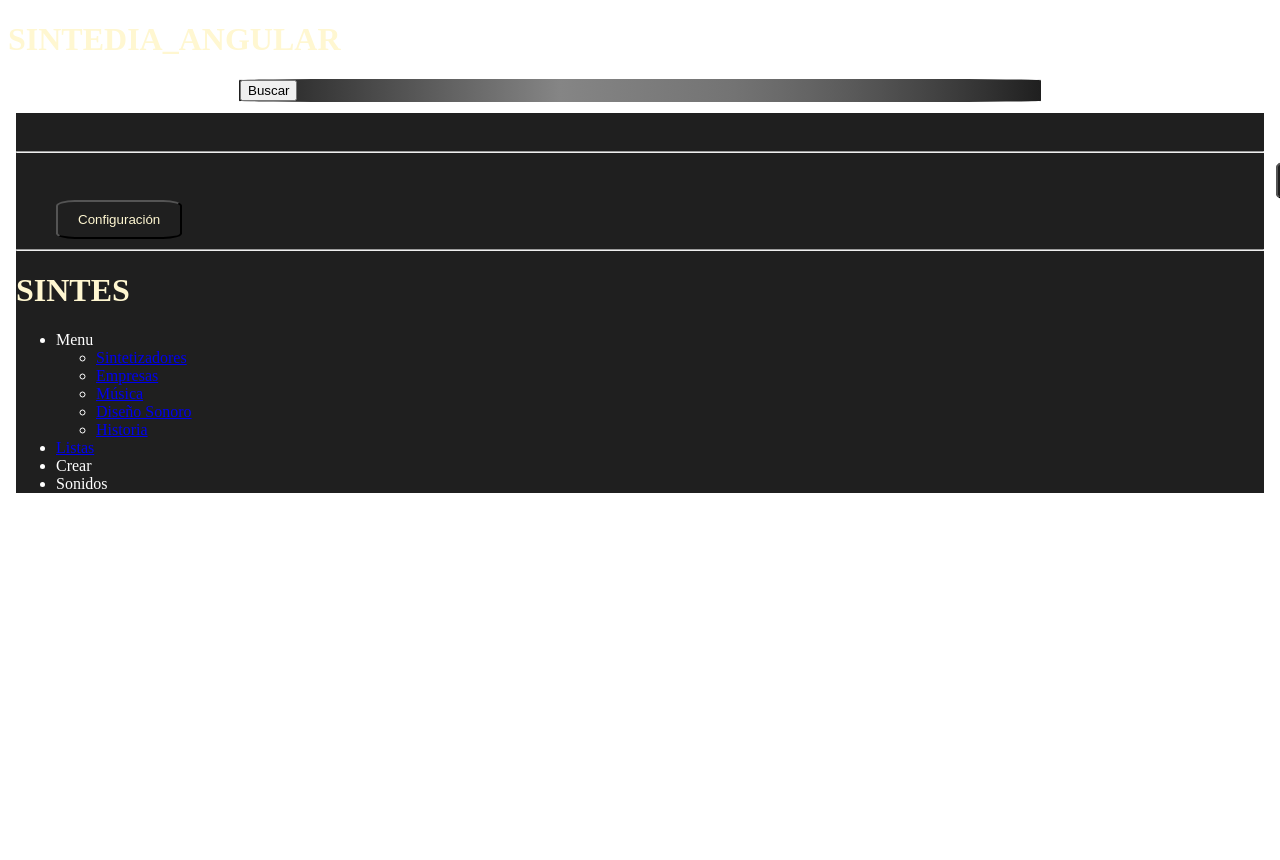
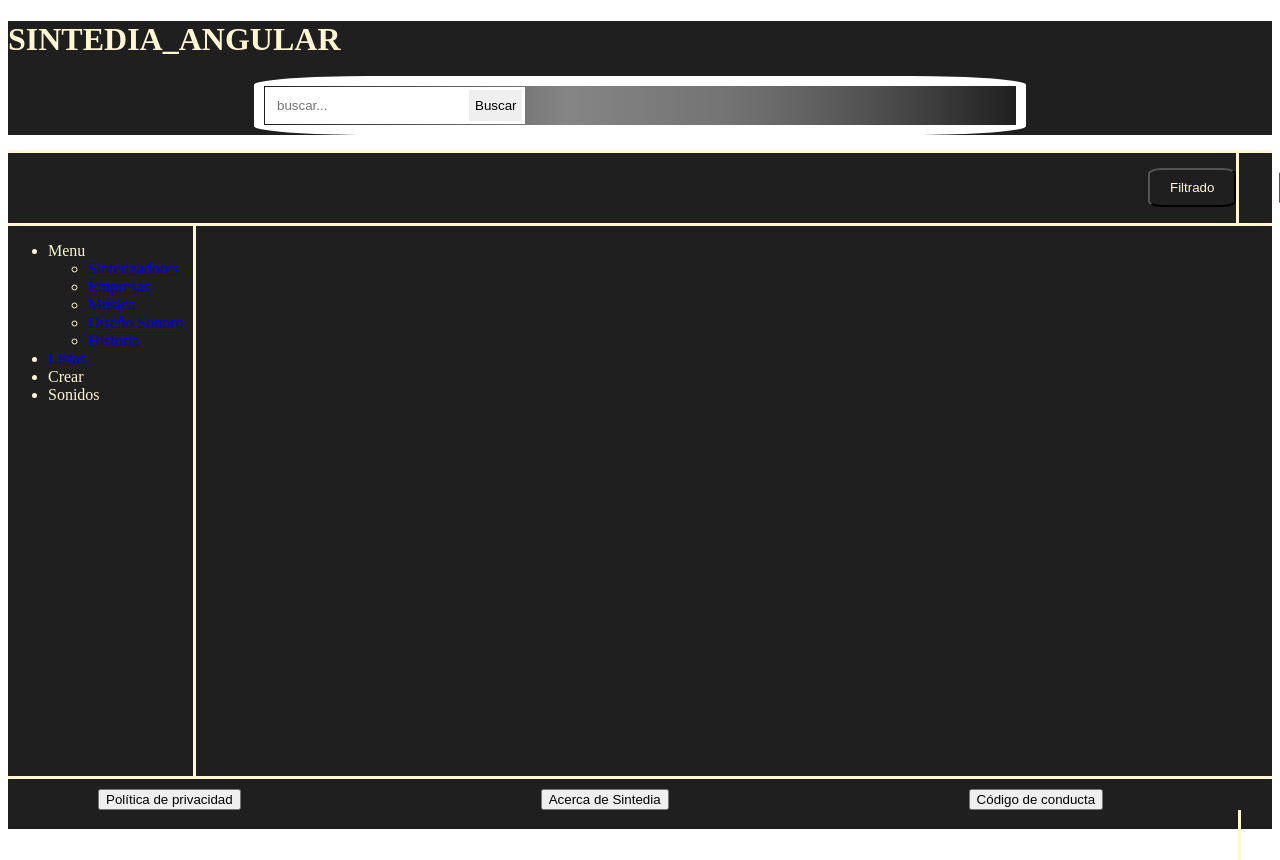
Before and after one commit to DavidBona13/M13_PROJECTE2, an Angular app in the folder SINTEDIA_ANGULAR/: page / in a window 1280 px wide. Shown: the top 860 px of the page. Before the commit the page ends 800 px from the top, so only its background shows below. Built offline with nearby package versions, Linux system fonts and the light colour scheme.

Commit message:
dimecres

```diff
--- a/SINTEDIA_ANGULAR/src/app/app.component.css
+++ b/SINTEDIA_ANGULAR/src/app/app.component.css
@@ -1,13 +1,66 @@
+
+.headerDalt {
+    color: #FFF7D1;
+    background-color: #1F1F1F;
+}
+
+.bodyWeb {
+    margin: 0;
+    padding: 0;
+    color: #FFF7D1;
+    background-color: #1F1F1F;
+}
+
 h1 {
     color: #FFF7D1;
 }
-.destacar {
-    color: #ff3355;
+
+.divBuscar{
+    background: linear-gradient(to right, #1F1F1F, #858585, 80%, #1F1F1F);
+    border: 10px, solid #ffffff;
+    border-radius: 15%;
+    width: 750px;
+    max-width: 800px; /* Establece el ancho máximo del div */
+    margin-top: 150px;
+    margin: 0 auto; /* Centra el div horizontalmente */
+    padding: 1px;
+    display: flex;
 }
 
-body {
-    color: #ffffff;
+.filtBusc {
+    border-top: 3px solid #FFF7D1;
+    border-bottom: 3px solid #FFF7D1;
+    height: 70px;
+    color: #FFF7D1;
     background-color: #1F1F1F;
+    display: flex;
+    margin-top: 15px;
+}
+
+.filBusc2 {
+    width: 130px;
+    height: 70px;
+    margin-top: 15px;
+    margin-right: 0px;
+    margin-left: 40px;
+}
+
+.barra1 {
+    border-right:3px solid #FFF7D1;
+    width: 150px;
+    height: 70px;
+    margin-left: 1140px;
+}
+
+#filtrado {
+    color: #FFF7D1;
+    background-color: #1F1F1F;
+    padding-block:  10px;
+    padding-left: 20px;
+    padding-right: 20px;
+    border-radius: 15%;
+    margin-top: 15px;
+    margin-left: 0px
 }
 
 #h1 {
@@ -37,37 +90,26 @@ body {
     border: 3px solid #FFF7D1;
 }
 
-#columna {
-    border: 3px solid #FFF7D1;
+#buscador {
+    border: 10px, solid #ffffff;
 }
 
-#buscador {
-    background: linear-gradient(to right, #1F1F1F, #858585, 80%, #1F1F1F);
+#buscar {
     border: 3px, solid #ffffff;
-    border-radius: 15%;
-    max-width: 800px; /* Establece el ancho máximo del div */
-    margin-top: 100px;
-    margin: 0 auto; /* Centra el div horizontalmente */
-    padding: 1px;
 }
 
 #dos{
     margin-top: 20px;
     padding-right: 40%;
 }
-
-#barra1 {
-    margin-top: 20px;
-}
-
+/*
 #barra2 {
     margin-top: 10px;
-}
+}*/
 
-#filtrado {
+#configuracion {
     color: #FFF7D1;
     background-color: #1F1F1F;
-    margin-left: 1260px;
     padding-block:  10px;
     padding-left: 20px;
     padding-right: 20px;
@@ -91,20 +133,20 @@ body {
     margin-top: 0px;
 }
 
-#configuracion {
-    color: #FFF7D1;
-    background-color: #1F1F1F;
-    padding-block:  10px;
-    padding-left: 20px;
-    padding-right: 20px;
-    border-radius: 15%;
-    margin-left: 40px;
-}
-
 .barra_columna {
     margin-top: 350px;
     border: 3px, solid #FFF7D1;
 
+}
+
+.menuLateral {
+    background-color: #1F1F1F;
+    color: #FFF7D1;
+    border-right: 3px solid #FFF7D1;
+    width: 185px;
+    height: 550px;
+    margin-top: 0px;
+    display: flex;
 }
 /*
 .bruno-ace-regular {
@@ -137,3 +179,42 @@ body {
 .submenu {
     display: none;
 }*/
+
+.footer {
+    margin-top: 0px;
+    height: 50px;
+    background-color: #1F1F1F;
+    color: #FFF7D1;
+    display:flexbox;
+    border-top:3px solid #FFF7D1;
+    /*border:1px solid #FFF7D1;*/
+}
+
+.btnPri{
+    margin-top: 10px;
+    margin-left: 90px;
+
+}
+
+.btnAce {
+    margin-top: 10px;
+    margin-left: 300px;
+}
+
+.btnCod{
+    margin-top: 10px;
+    margin-left:  300px;
+}
+
+.logoFotter{
+    border-left: 3px solid #FFF7D1;
+    width: 100px;
+    height: 50px;
+    margin-left: 1230px;
+}
+
+.lofoFot {
+    width: 100px;
+    height: 40px;
+    margin-left: 1230px;
+}
--- a/SINTEDIA_ANGULAR/src/app/app.component.html
+++ b/SINTEDIA_ANGULAR/src/app/app.component.html
@@ -1,33 +1,33 @@
 <!DOCTYPE html>
-<header>@if(title){
+<header class="headerDalt">@if(title){
     <h1>{{title}}</h1>
     <div id="h1">
         <button id="boton1" class="bruno-ace-regular">Registrarse</button>
         <button id="boton2" class="bruno-ace-regular">Iniciar Sesión</button>
     </div>
-    <div id="buscador">
-        <button>Buscar</button>
+    <div class = divBuscar>
+        <input type="text" id="buscador" name="buscar" placeholder="buscar...">
+        <button id="buscar">Buscar</button>
     </div>
 }</header>
-<body>
-    <div>
-        <br id="barra_columna">
-        <caption id="taula"></caption>
+<body class="bodyWeb">
 
-    </div>
-    <div>
-        <hr id = "barra1">
-        <button id="filtrado">Filtrado</button>
+    <div class="filtBusc">
+        <!--<hr id = "barra1"> -->
+        <div class="barra1">
+            <button id="filtrado">Filtrado</button>
+        </div>
         <!--<div id = "vert">
             <button id="filtrado">Filtrado</button>
         </div>-->
         <!--<hr id = "barra_vertical">-->
-        <button id="configuracion">Configuración</button>
-        <hr id ="barra2">
+        <div class="filBusc2">
+            <button id="configuracion">Configuración</button>
+        </div>
+        <!--<hr id ="barra2"> -->
     </div>
-    <h1>SINTES</h1>
-    <div class="columna">
-        <ul id="menu">
+    <div class="menuLateral">
+        <ul>
             <li class="menu-item" (click)="toggleSubmenu($event)">Menu
                 <ul class="submenu" ngIf="submenuOpen">
                     <li><a href="#">Sintetizadores</a></li>
@@ -45,6 +45,25 @@
     <!--<script src="app.component.ts"></script> -->
 </body>
 <!--<div [ngClass]="condition ? 'green' : 'red'">Hola</div>-->
+<footer>
+    <div class="footer">
+        <!-- <div class="privacitat">
+            <button type="button" class = "btn">Política de privacidad</button>
+        </div>
+        <div class="sintedia">
+            <button type="button2" class = "btn">Acerca de Sintedia</button>
+        </div>
+        <div class="conducta">
+            <button type="button3" class = "btn">Código de conducta</button>
+        </div> -->
+        <button type="button" class = "btnPri">Política de privacidad</button>
+        <button type="button" class = "btnAce">Acerca de Sintedia</button>
+        <button type="button" class = "btnCod">Código de conducta</button>
+        <div class="logoFotter">
+            <img class="logoFot" src="">
+        </div>
+    </div>
+</footer>
 
 
 <router-outlet></router-outlet>
```
